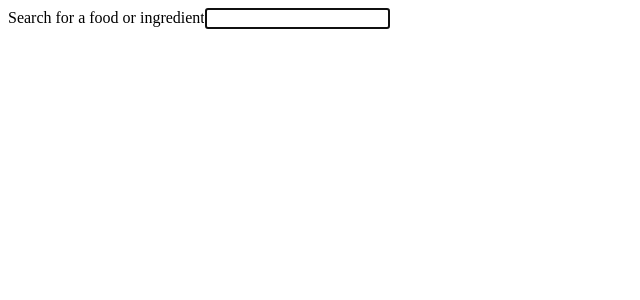
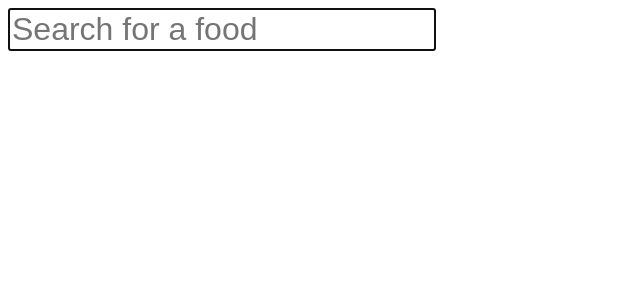
Before and after one commit to travishorn/diabetes-food-database, a Vue app: page / in a window 1280 px wide. Shown: the top 300 px of the page, without its empty margins (0-640 px from the left). Built offline with nearby package versions, Linux system fonts and the light colour scheme; the HTML template or start-up script is replaced by a standard one.

Commit message:
Remove BMD JS. Make search input bigger

```diff
--- a/public/index.html
+++ b/public/index.html
@@ -28,10 +28,5 @@
       </p>
     </noscript>
     <div id="app"></div>
-
-    <script src="https://code.jquery.com/jquery-3.2.1.slim.min.js" integrity="sha384-KJ3o2DKtIkvYIK3UENzmM7KCkRr/rE9/Qpg6aAZGJwFDMVNA/GpGFF93hXpG5KkN" crossorigin="anonymous"></script>
-    <script src="https://unpkg.com/popper.js@1.12.6/dist/umd/popper.js" integrity="sha384-fA23ZRQ3G/J53mElWqVJEGJzU0sTs+SvzG8fXVWP+kJQ1lwFAOkcUOysnlKJC33U" crossorigin="anonymous"></script>
-    <script src="https://unpkg.com/bootstrap-material-design@4.1.1/dist/js/bootstrap-material-design.js" integrity="sha384-CauSuKpEqAFajSpkdjv3z9t8E7RlpJ1UP0lKM/+NdtSarroVKu069AlsRPKkFBz9" crossorigin="anonymous"></script>
-    <script>$(document).ready(function() { $('body').bootstrapMaterialDesign(); });</script>
   </body>
 </html>
--- a/src/components/SearchBar.vue
+++ b/src/components/SearchBar.vue
@@ -1,8 +1,8 @@
 <template>
   <form @submit.prevent="search">
     <div class="form-group">
-      <label for="search" class="bmd-label-floating">Search for a food or ingredient</label>
-      <input id="search" class="form-control" type="text" v-model="q">
+      <input id="search" class="form-control" type="text" v-model="q"
+             placeholder="Search for a food" autofocus>
     </div>
   </form>
 </template>
@@ -19,20 +19,16 @@ export default {
     search() {
       this.$emit('search', this.q);
     },
-  },
-  mounted() {
-    /*
-     * The search input should automatically be focused when loading the app. However, the floating
-     * labels on Bootstrap Material Design don't work with autofocus. We must wait a short timeout
-     * before focusing on the input
-     */
-    setTimeout(() => {
-      document.getElementById('search').focus();
-    }, 100);
   }
 };
 </script>
 
 <style scoped>
+  .bmd-label-static {
+    color: #555;
+  }
 
+  .form-control {
+    font-size: 2rem;
+  }
 </style>
```
